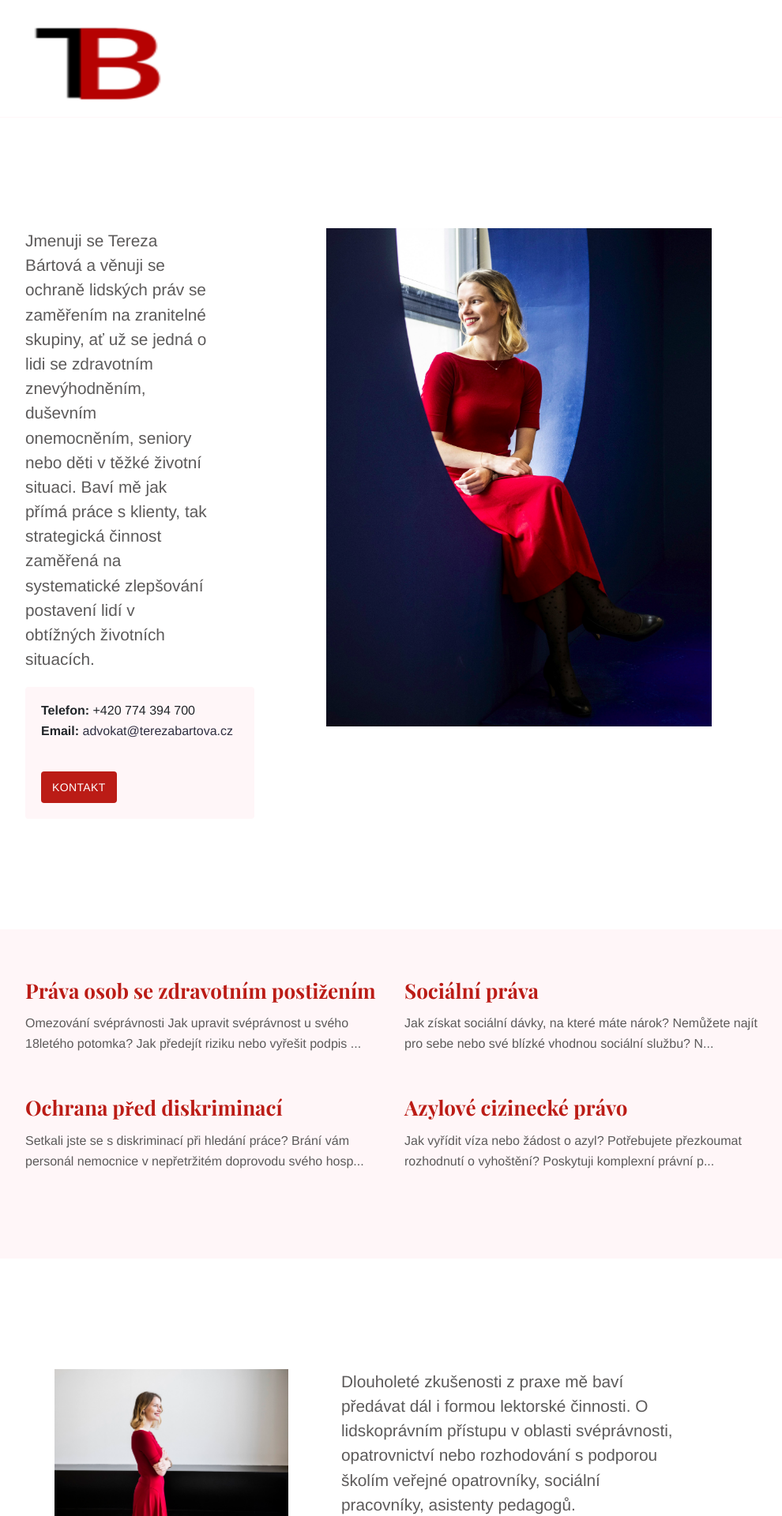
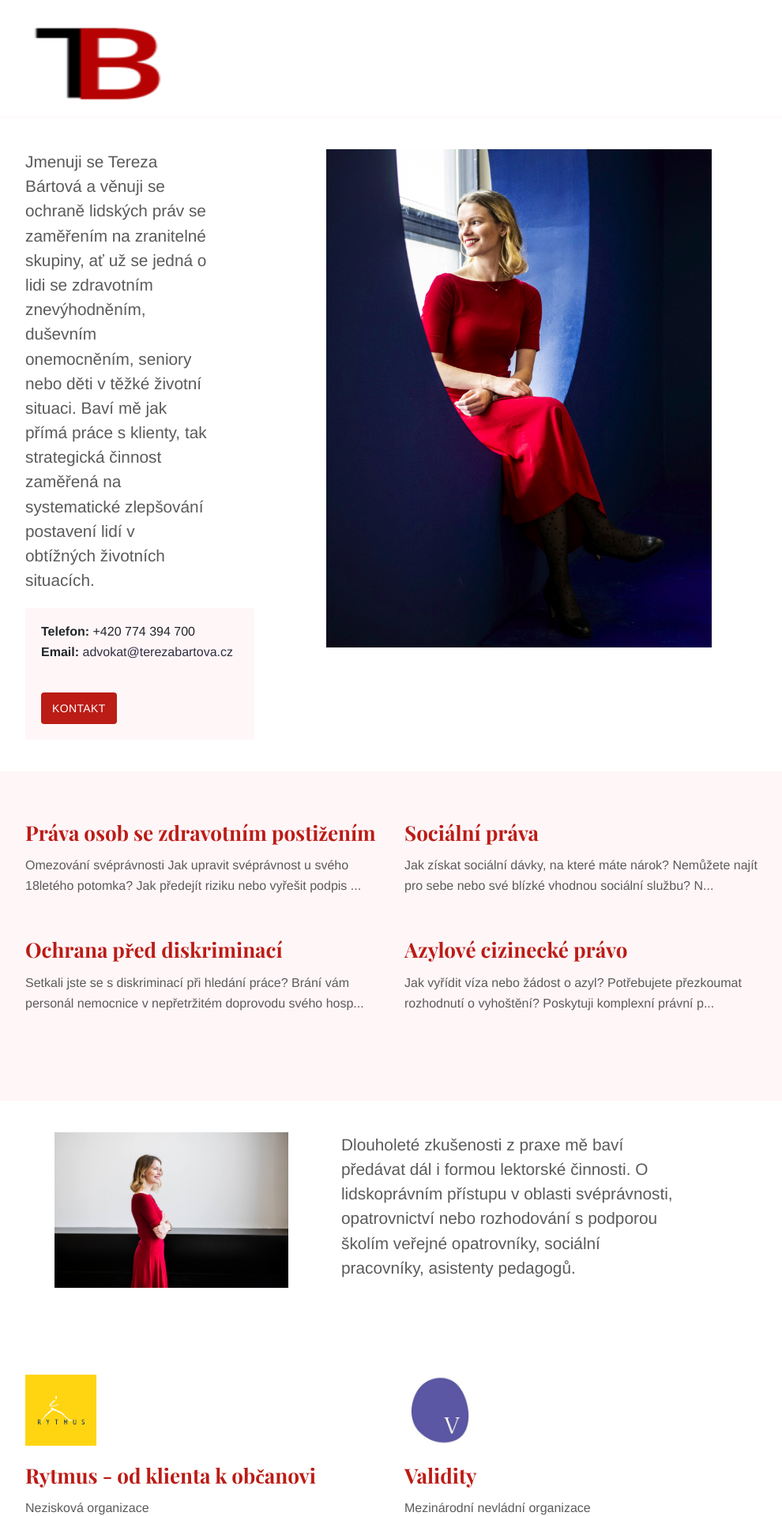
Before and after one commit to terezabartova/terezabartova.github.io, a Jekyll site: the page built from index.md, in a window 1280 px wide. Shown: the top 1920 px of the page at 79% size, without its empty margins (143-1133 px from the left). Built offline with Jekyll 4.4.1, drawn with Linux system fonts in a browser that asks for light colours.

Commit message:
needlessly big padding

```diff
--- a/_sass/components/_intro.scss
+++ b/_sass/components/_intro.scss
@@ -2,12 +2,12 @@
   display: flex;
   justify-content: flex-start;
   align-items: center;
-  padding-top: 60px;
-  padding-bottom: 60px;
+  padding-top: 30px;
+  padding-bottom: 30px;
   overflow: hidden;
   @include media-breakpoint-up(md) {
-    padding-top: 140px;
-    padding-bottom: 140px;
+    padding-top: 40px;
+    padding-bottom: 40px;
   }
   h1 {
     color: $black;
@@ -40,8 +40,3 @@
     }
   }
 }
-
-.intro-small {
-  padding-top: 100px;
-  padding-bottom: 30px;
-}
```
